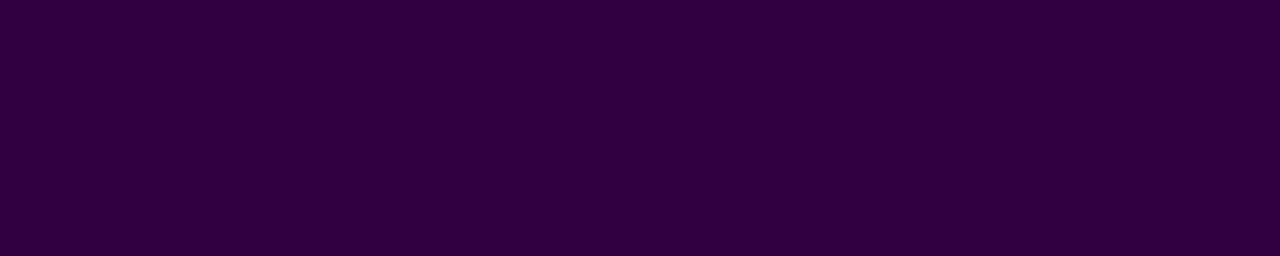
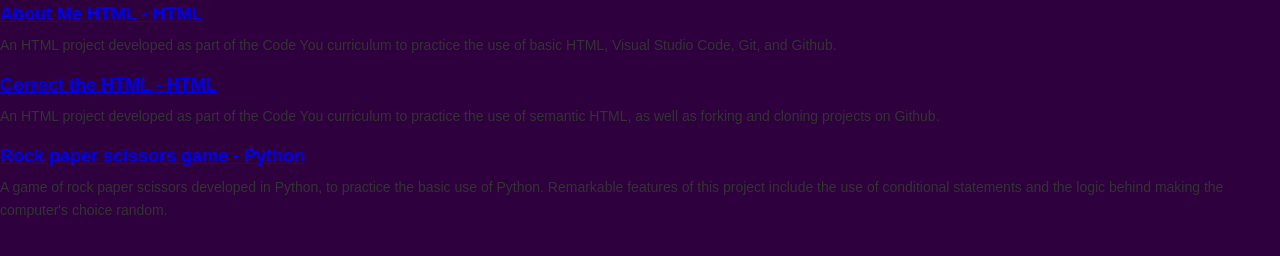
Before and after one commit to tgorres/tgorres.github.io, a plain HTML site: page projects.html in a window 1280 px wide. Drawn offline with Linux system fonts and the light colour scheme.

Commit message:
Copied project information into projects.html

```diff
--- a/projects.html
+++ b/projects.html
@@ -3,11 +3,28 @@
 <head>
     <meta charset="UTF-8">
     <meta name="viewport" content="width=device-width, initial-scale=1.0">
-    <title>Document</title>
+    <title>Projects</title>
     <link rel="stylesheet" href="styles.css">
 </head>
 
 <body>
-
+    <div class="item">
+        <h3><a href="https://github.com/tgorres/about-me-html.git" target=”_blank”>About Me HTML - HTML</a></h3>
+        <p>
+            An HTML project developed as part of the Code You curriculum to practice the use of basic HTML, Visual Studio Code, Git, and Github.
+        </p>
+    </div>
+    <div class="item">
+        <h3><a href="https://github.com/tgorres/correct-the-html.git" target=”_blank”>Correct the HTML - HTML</a></h3>
+        <p>
+            An HTML project developed as part of the Code You curriculum to practice the use of semantic HTML, as well as forking and cloning projects on Github.
+        </p>
+    </div>
+    <div class="item">
+        <h3><a href="https://github.com/tgorres/rock-paper-scissors-game.git" target=”_blank”>Rock paper scissors game - Python</a></h3>
+        <p>
+            A game of rock paper scissors developed in Python, to practice the basic use of Python.
+            Remarkable features of this project include the use of conditional statements and the logic behind making the computer's choice random.
+        </p>
 </body>
 </html>
```
